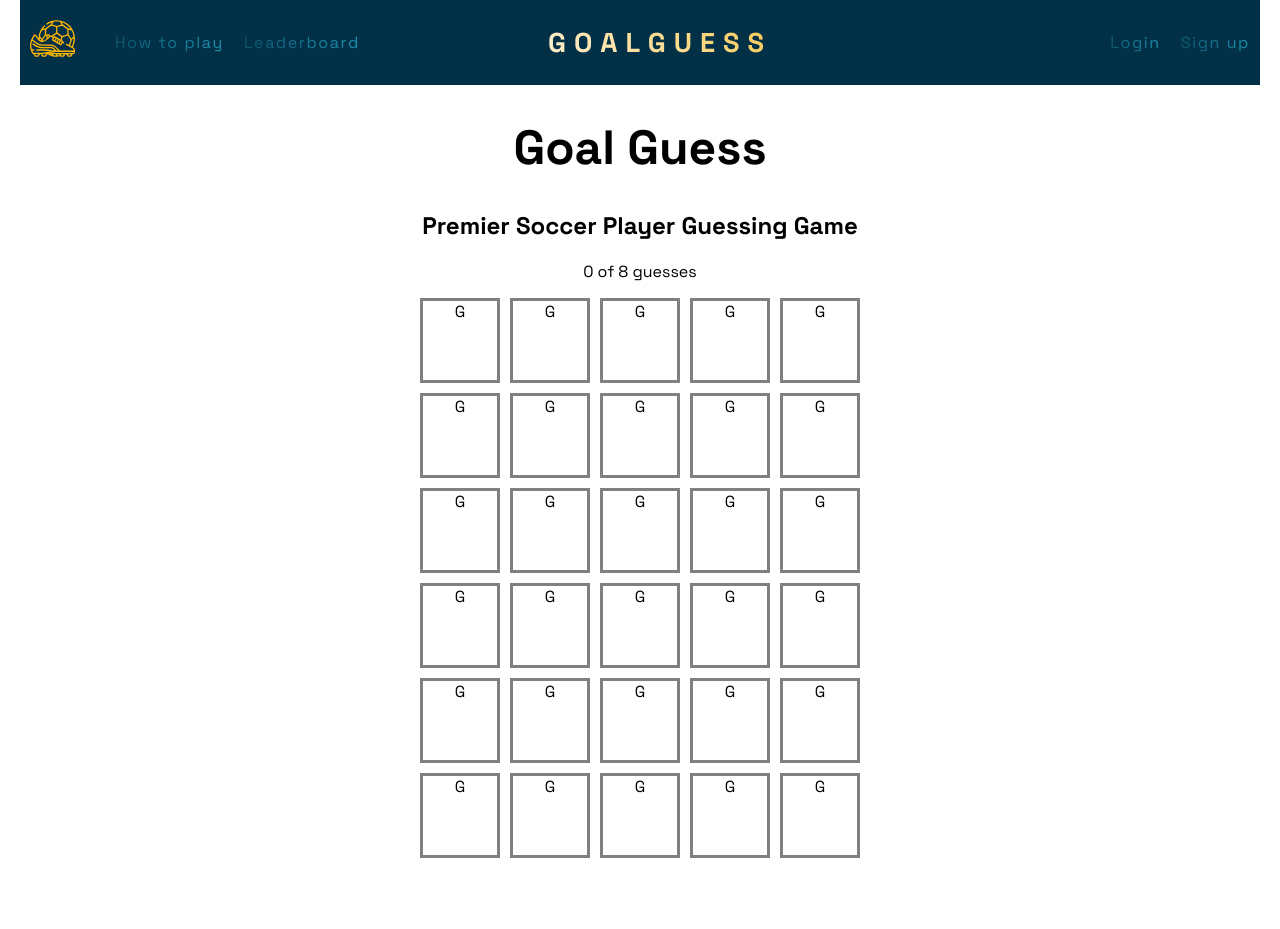
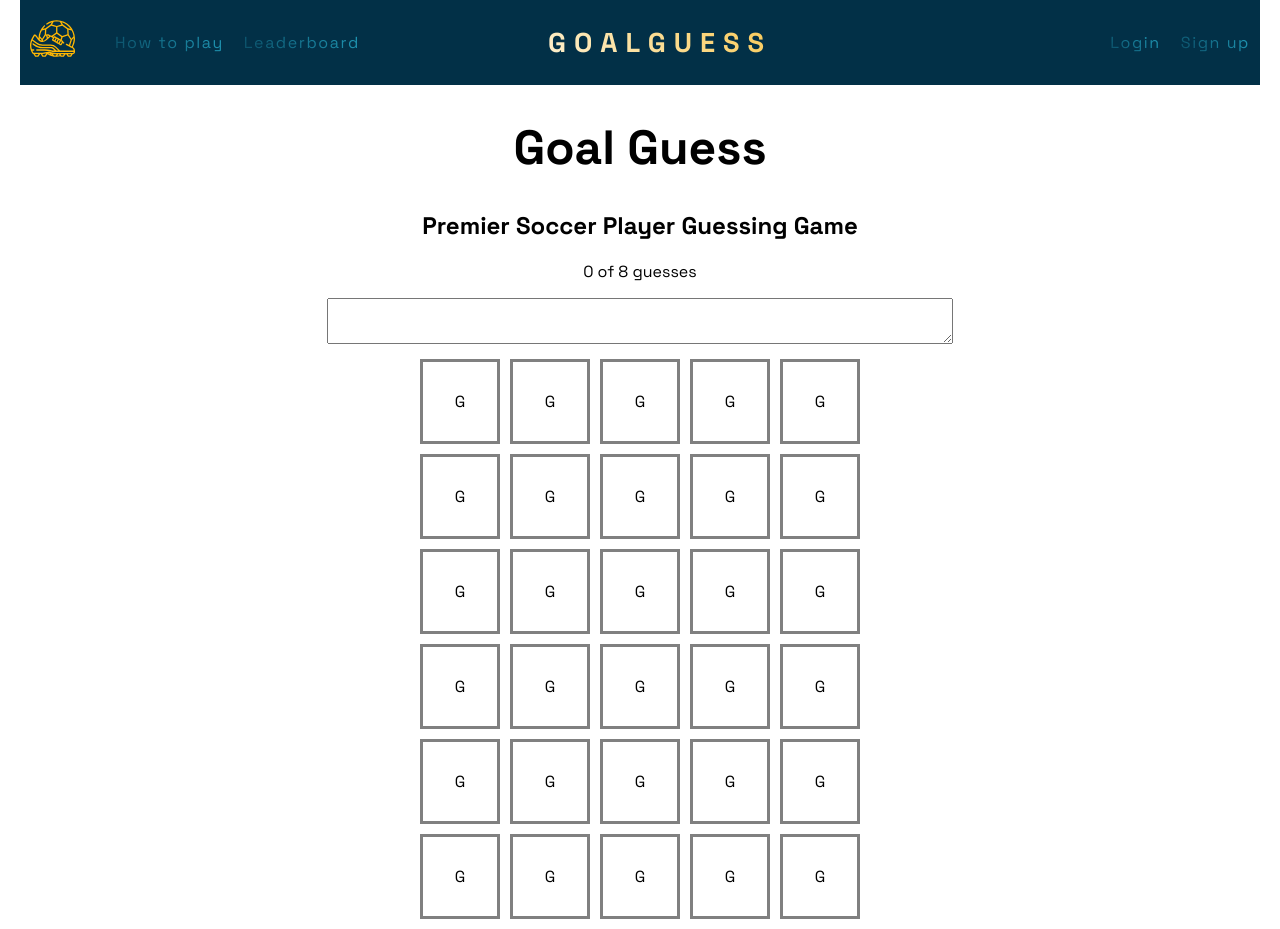
Before and after one commit to hamoooz1/GoalGuess, a React (Create React App) app in the folder client/: page /play in a window 1280 px wide. Before the commit the page ends 868 px from the top, so only its background shows below. Built offline with nearby package versions, Linux system fonts and the light colour scheme.

Commit message:
make changes to layout of words in game

```diff
--- a/client/src/pages/Play.jsx
+++ b/client/src/pages/Play.jsx
@@ -15,6 +15,9 @@
       <h2>Premier Soccer Player Guessing Game</h2>
       <p>{guessCount} of 8 guesses</p>
     </div>
+    <textarea className="searchbar">
+
+    </textarea>
     <div className="grid-container">
       {[...Array(5)].map((_, rowIndex) => (
         <div key={rowIndex}>
--- a/client/src/styles/play.scss
+++ b/client/src/styles/play.scss
@@ -9,6 +9,9 @@
 }
 
 .grid-item {
+  display: flex;
+  justify-content: center;
+  align-items: center;
   width: 80px;
   height: 85px;
   background-color: white;
@@ -16,3 +19,9 @@
   box-sizing: border-box;
   margin-bottom: 10px;
 }
+
+.searchbar {
+  width: 50%;
+  font-size: 18px;
+  margin-bottom: 10px;
+}
```
